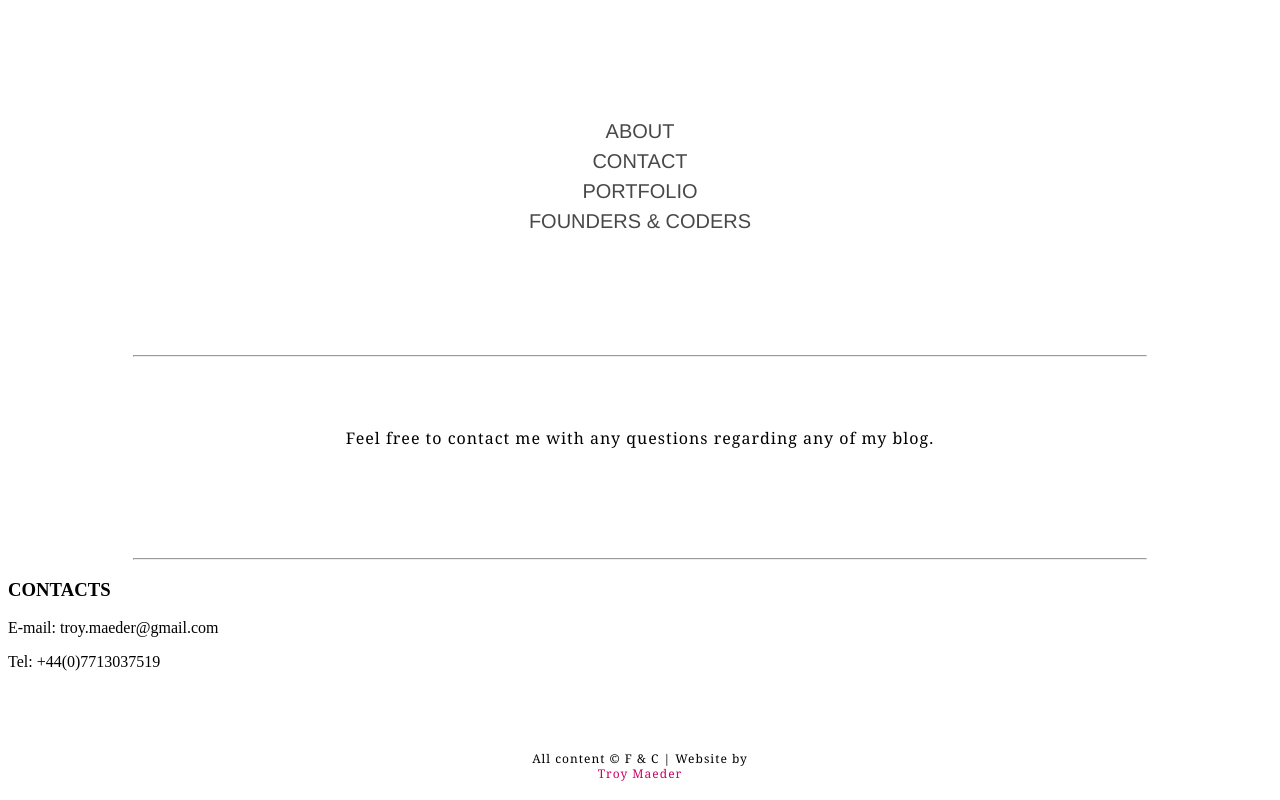
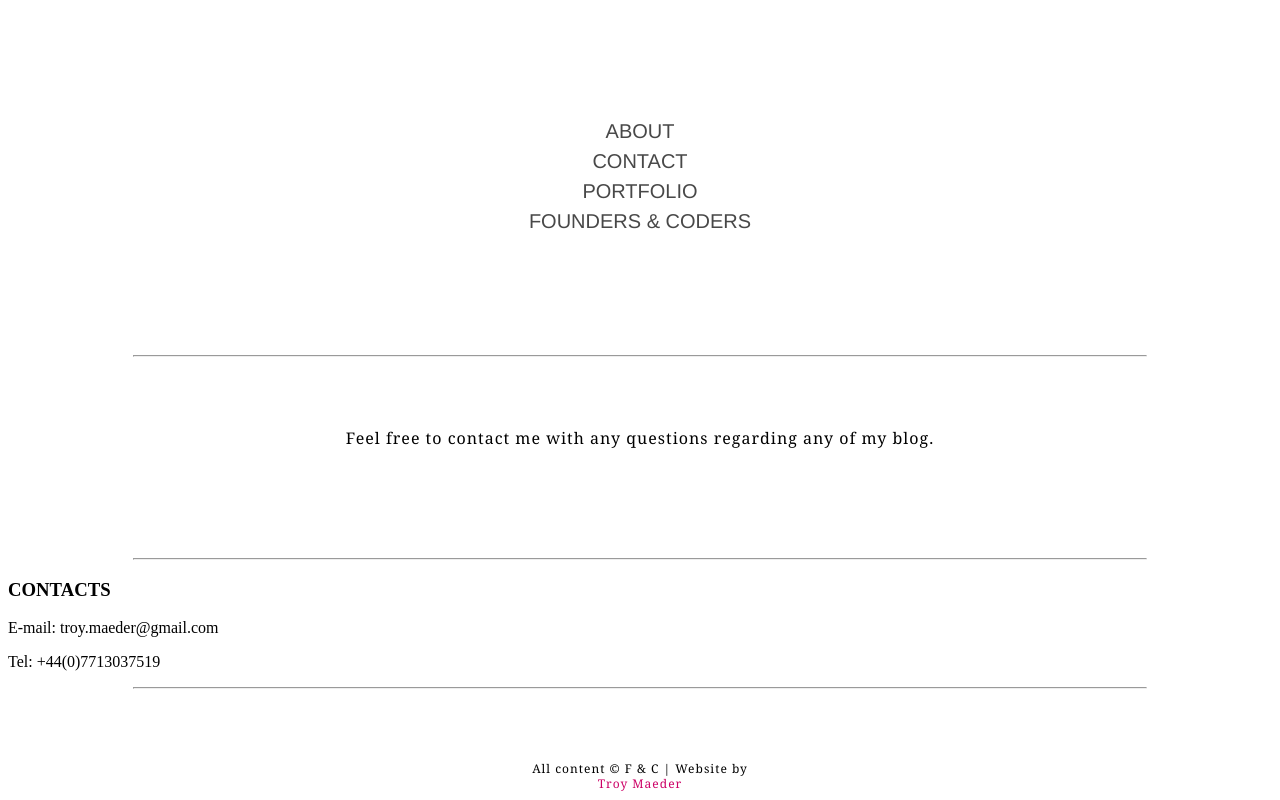
Before and after one commit to p-g1/Practising_express, a plain HTML site: page contact-page.html in a window 1280 px wide. Shown: the part 393-1193 px from the top of the page. Drawn offline with Linux system fonts and the light colour scheme.

Commit message:
Add contact div

```diff
--- a/contact-page.html
+++ b/contact-page.html
@@ -40,6 +40,9 @@
     		<p>E-mail: troy.maeder@gmail.com</p>
     		<p>Tel: +44(0)7713037519</p>
     </div>
+    <div class="contact-break">
+     <hr class="image-break "width="80%" align="center">
+    </div>
   	<div class="footer">
   	All content &#169 F & C | Website by <div class="name">Troy Maeder</div>
   	</div>
```
